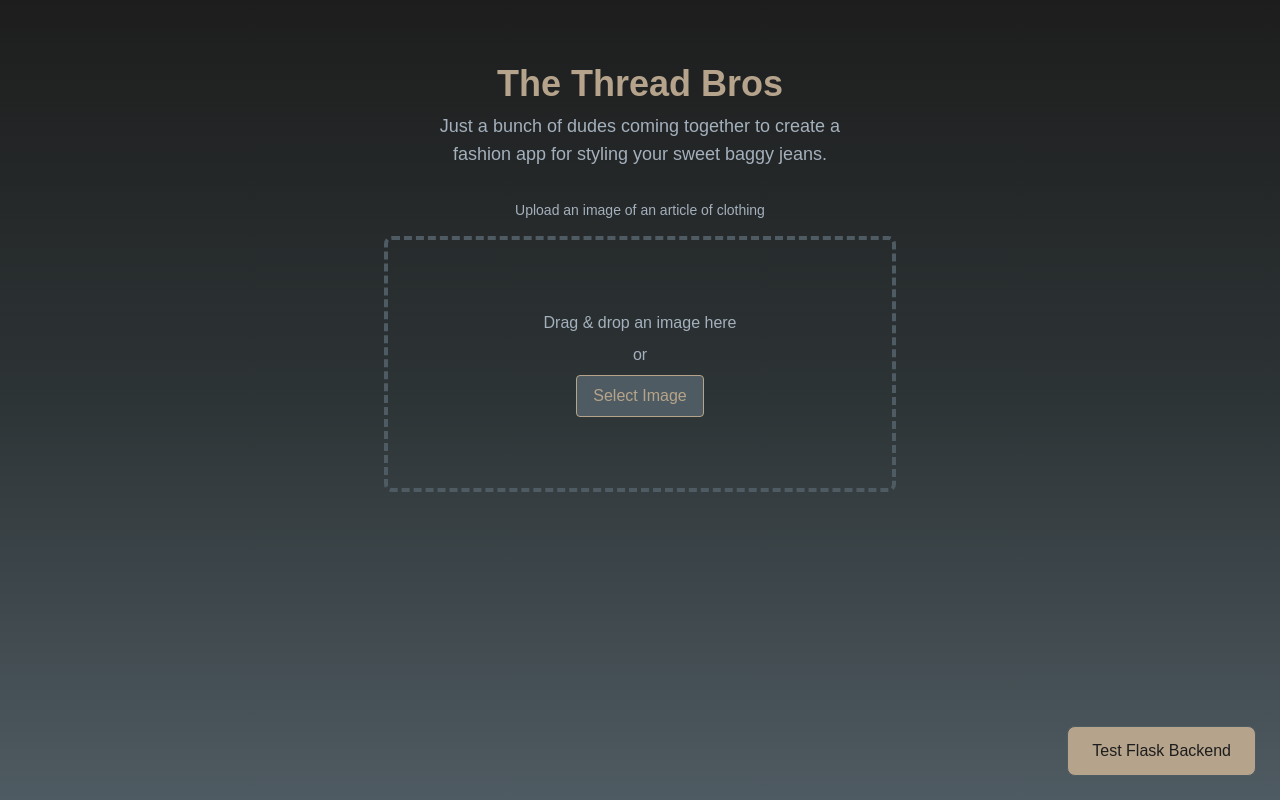
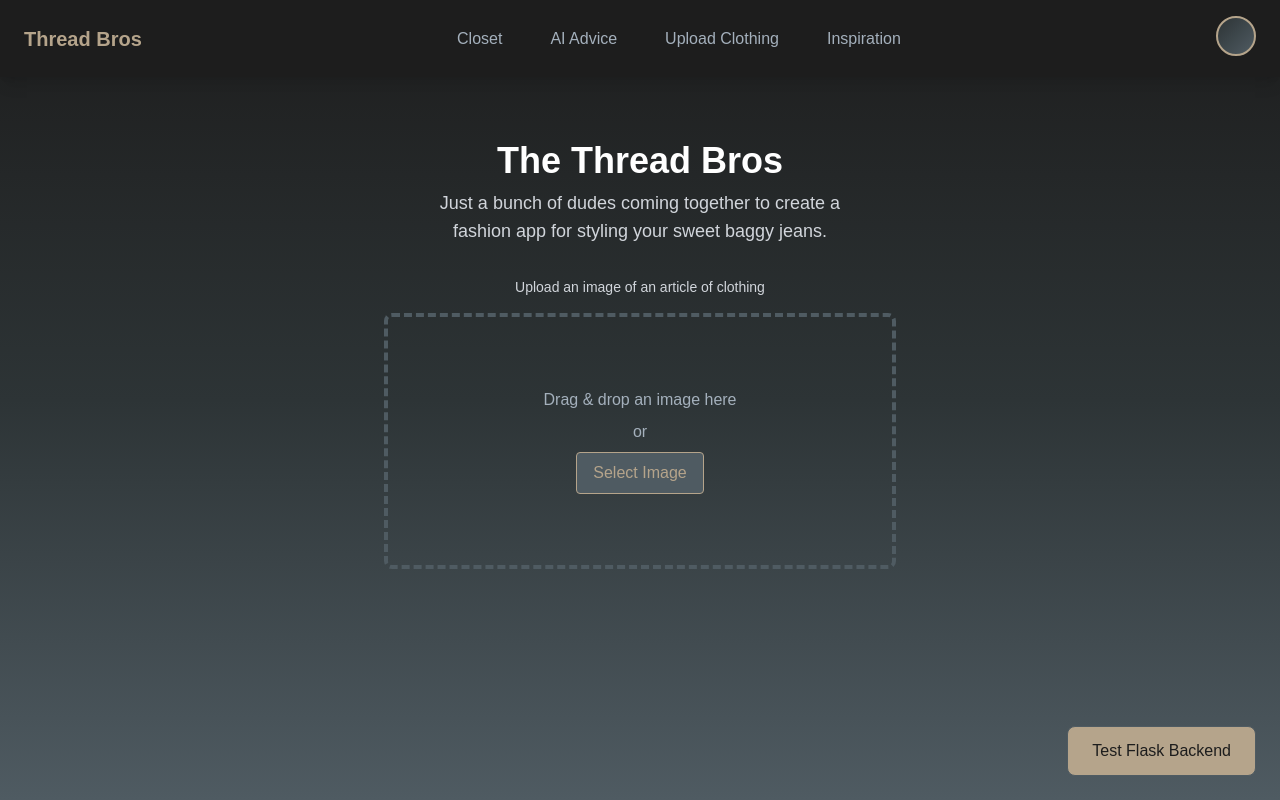
Before and after one commit to OOTDai/OOTDai, a Next.js app in the folder frontend/: page /upload in a window 1280 px wide. Built offline with nearby package versions, Linux system fonts and the light colour scheme.

Commit message:
navbar created and added to upload page

```diff
--- a/frontend/app/upload/page.tsx
+++ b/frontend/app/upload/page.tsx
@@ -1,6 +1,7 @@
 'use client';
 
 import React, { useState, ChangeEvent, DragEvent, useRef } from 'react';
+import Navbar from '../../components/Navbar';
 
 export default function Home() {
   const [imageFile, setImageFile] = useState<File | null>(null);
@@ -169,14 +170,16 @@ export default function Home() {
 
 
   return (
-    <div className="flex flex-col items-center justify-start min-h-screen bg-gradient-to-b from-[#1D1D1D] via-[#2D3436] to-[#4F5B62] p-6 text-[#A4B0BC]">
+    <div className="min-h-screen bg-gradient-to-b from-[#1D1D1D] via-[#2D3436] to-[#4F5B62]">
+      <Navbar />
+      <div className="flex flex-col items-center justify-start p-6 text-white">
         {/* Title and Excerpt */}
         <div className="flex flex-col items-center mt-10 text-center">
-        <h1 className="text-4xl font-bold mb-2 text-[#B5A48B]">The Thread Bros</h1>
-        <p className="text-lg text-[#A4B0BC] mb-6 max-w-md">
+          <h1 className="text-4xl font-bold mb-2">The Thread Bros</h1>
+          <p className="text-lg text-gray-300 mb-6 max-w-md">
             Just a bunch of dudes coming together to create a fashion app for styling your sweet baggy jeans.
           </p>
-        <div className="text-[#A4B0BC] text-sm mt-2">
+          <div className="text-gray-300 text-sm mt-2">
             <p>Upload an image of an article of clothing</p>
           </div>
         </div>
@@ -274,5 +277,6 @@ export default function Home() {
           </button>
         </div>
       </div>
+    </div>
   );
 }
--- /dev/null
+++ b/frontend/components/Navbar.tsx
@@ -0,0 +1,80 @@
+'use client';
+
+import React, { useState } from 'react';
+import Link from 'next/link';
+
+export default function Navbar() {
+  const [isProfileMenuOpen, setIsProfileMenuOpen] = useState(false);
+
+  const handleNavButtonClick = (buttonName: string) => {
+    console.log(buttonName);
+  };
+
+  const handleProfileOption = (option: string) => {
+    console.log(option);
+    setIsProfileMenuOpen(false);
+  };
+
+  return (
+    <nav className="w-full bg-[#1D1D1D] px-6 py-4 flex items-center justify-between shadow-lg">
+      {/* Logo/Brand */}
+      <div className="text-[#B5A48B] text-xl font-bold">
+        Thread Bros
+      </div>
+
+      {/* Navigation Buttons */}
+      <div className="flex items-center space-x-6">
+        <button
+          onClick={() => handleNavButtonClick('Closet')}
+          className="text-[#A4B0BC] hover:text-[#B5A48B] transition-colors px-3 py-1"
+        >
+          Closet
+        </button>
+        <button
+          onClick={() => handleNavButtonClick('AI Advice')}
+          className="text-[#A4B0BC] hover:text-[#B5A48B] transition-colors px-3 py-1"
+        >
+          AI Advice
+        </button>
+        <button
+          onClick={() => handleNavButtonClick('Upload Clothing')}
+          className="text-[#A4B0BC] hover:text-[#B5A48B] transition-colors px-3 py-1"
+        >
+          Upload Clothing
+        </button>
+        <button
+          onClick={() => handleNavButtonClick('Inspiration')}
+          className="text-[#A4B0BC] hover:text-[#B5A48B] transition-colors px-3 py-1"
+        >
+          Inspiration
+        </button>
+      </div>
+
+      {/* Profile Section */}
+      <div className="relative">
+        <button
+          onClick={() => setIsProfileMenuOpen(!isProfileMenuOpen)}
+          className="w-10 h-10 rounded-full bg-gradient-to-br from-[#2D3436] to-[#4F5B62] border-2 border-[#B5A48B] focus:outline-none"
+        />
+
+        {/* Profile Dropdown Menu */}
+        {isProfileMenuOpen && (
+          <div className="absolute right-0 mt-2 w-48 bg-[#2D3436] rounded-lg shadow-lg py-2 border border-[#4F5B62]">
+            <button
+              onClick={() => handleProfileOption('User Profile')}
+              className="block w-full text-left px-4 py-2 text-[#A4B0BC] hover:bg-[#1D1D1D] hover:text-[#B5A48B] transition-colors"
+            >
+              User Profile
+            </button>
+            <button
+              onClick={() => handleProfileOption('Sign Out')}
+              className="block w-full text-left px-4 py-2 text-[#A4B0BC] hover:bg-[#1D1D1D] hover:text-[#B5A48B] transition-colors"
+            >
+              Sign Out
+            </button>
+          </div>
+        )}
+      </div>
+    </nav>
+  );
+}
```
Lines whose indentation alone changed are shown as unchanged.
